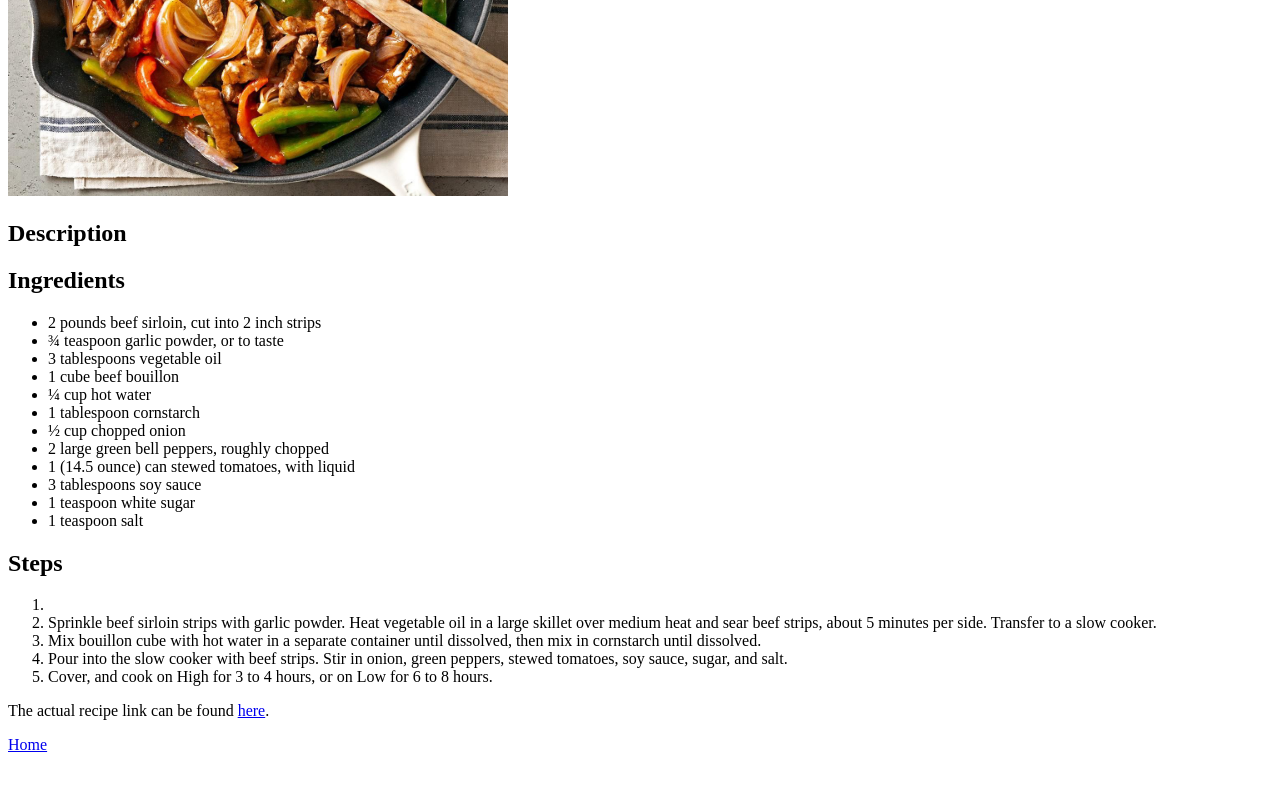
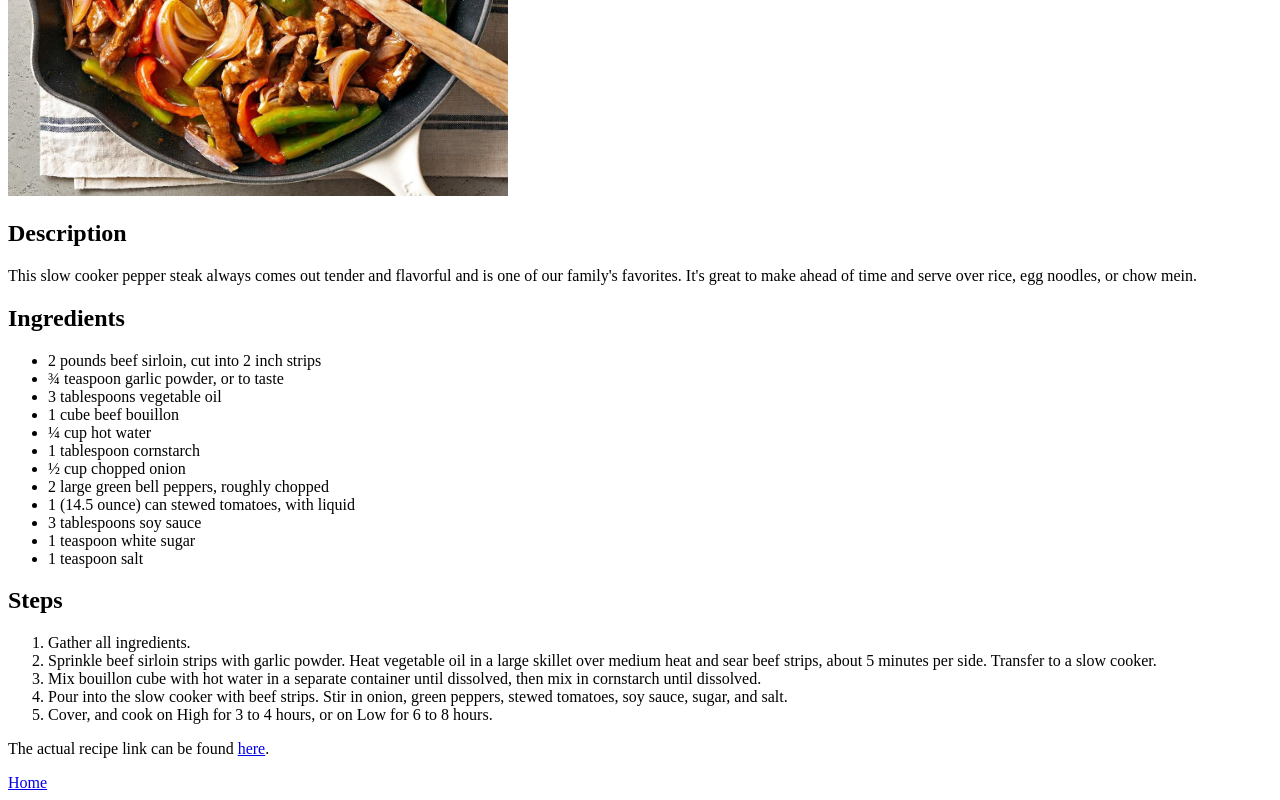
Before and after one commit to kylernaz/odin-recipes, a plain HTML site: page recipes/pepper-steak.html in a window 1280 px wide. Shown: the part 384-1184 px from the top of the page. Before the commit the page ends 1146 px from the top, so only its background shows below. Drawn offline with Linux system fonts and the light colour scheme.

Commit message:
Fix missing description and list element

```diff
--- a/recipes/pepper-steak.html
+++ b/recipes/pepper-steak.html
@@ -10,7 +10,11 @@
         <img src="../images/Easy-Pepper-Steak_EXPS_FT24_5797_JR_0726_2.jpg" alt="pepper steak on a pan" width="500">
 
         <h2>Description</h2>
-        <p></p>
+        <p>
+            This slow cooker pepper steak always comes out tender and flavorful
+            and is one of our family's favorites. It's great to make ahead of time
+            and serve over rice, egg noodles, or chow mein.
+        </p>
 
         <h2>Ingredients</h2>
         <ul>
@@ -30,7 +34,7 @@
 
         <h2>Steps</h2>
         <ol>
-            <li></li>
+            <li>Gather all ingredients.</li>
             <li>
                 Sprinkle beef sirloin strips with garlic powder. Heat vegetable oil
                 in a large skillet over medium heat and sear beef strips,
```
